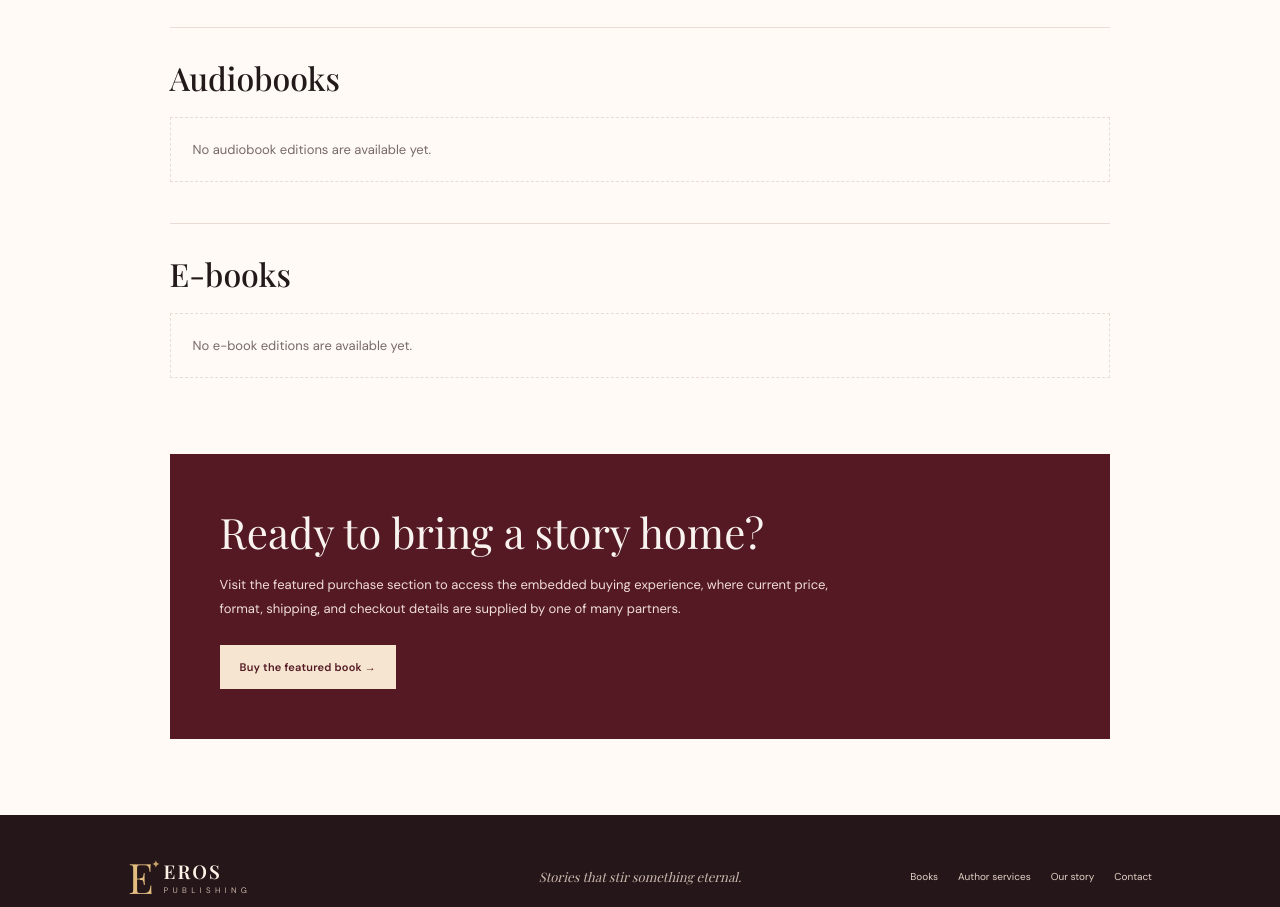
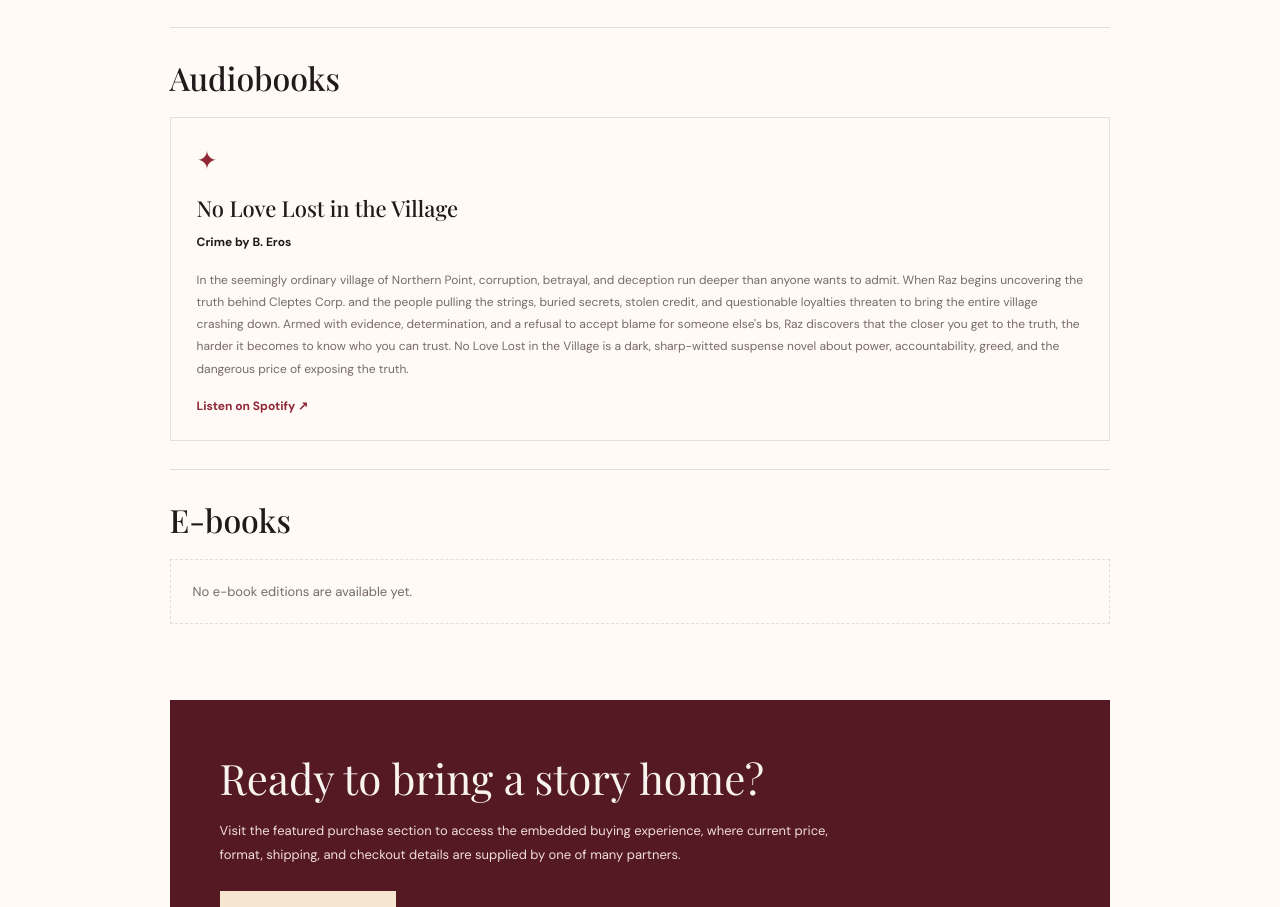
Before and after one commit to erospublish-bit/eros-publishing, a Next.js app: page /books in a window 1280 px wide. Shown: the part 1215-2122 px from the top of the page. Built offline with nearby package versions, Linux system fonts and the light colour scheme; a web font is replaced by a local one.

Commit message:
added audiobook

```diff
--- a/app/books/page.tsx
+++ b/app/books/page.tsx
@@ -38,7 +38,11 @@ export default function BooksPage() {
         </p>
 
         {formats.map(({ id, format, title, emptyMessage }) => {
-          const formatBooks = books.filter((book) => book.formats.includes(format));
+          const formatBooks = books.filter(
+            (book) =>
+              book.formats.includes(format) ||
+              (format === 'Audiobook' && Boolean(book.audiobookUrl)),
+          );
 
           return (
             <section className="book-format-section" id={id} key={format}>
@@ -53,7 +57,11 @@ export default function BooksPage() {
                         {book.genre} by {book.author}
                       </p>
                       <p>{book.description}</p>
-                      {book.luluBuyButtonId ? (
+                      {format === 'Audiobook' && book.audiobookUrl ? (
+                        <a href={book.audiobookUrl} target="_blank" rel="noreferrer">
+                          Listen on Spotify ↗
+                        </a>
+                      ) : book.luluBuyButtonId ? (
                         <a
                           href={`https://svc.lulu.com/?items=${book.luluBuyButtonId}`}
                           target="_blank"
--- a/lib/books.ts
+++ b/lib/books.ts
@@ -13,6 +13,7 @@ export type Book = {
   featured?: boolean;
   /** Lulu Buy Button ID for books sold through Lulu. */
   luluBuyButtonId?: string;
+  audiobookUrl?: string;
   /** Lulu widget presentation variant. */
   luluVariant?: 'product-showcase' | string;
 };
@@ -31,6 +32,8 @@ export const books: Book[] = [
     cover: noLoveLostCover.src,
     featured: true,
     luluBuyButtonId: '4b7dbcee-c35c-4ead-9c0a-63ec364c0b9a',
+    audiobookUrl:
+      'https://open.spotify.com/show/5SOdZRxwlPaaIaHKHXjB6c?si=rQ-F78cWTyeHqNsdUPtBNw&utm_source=copy-link',
     luluVariant: 'product-showcase',
   },
 
```
